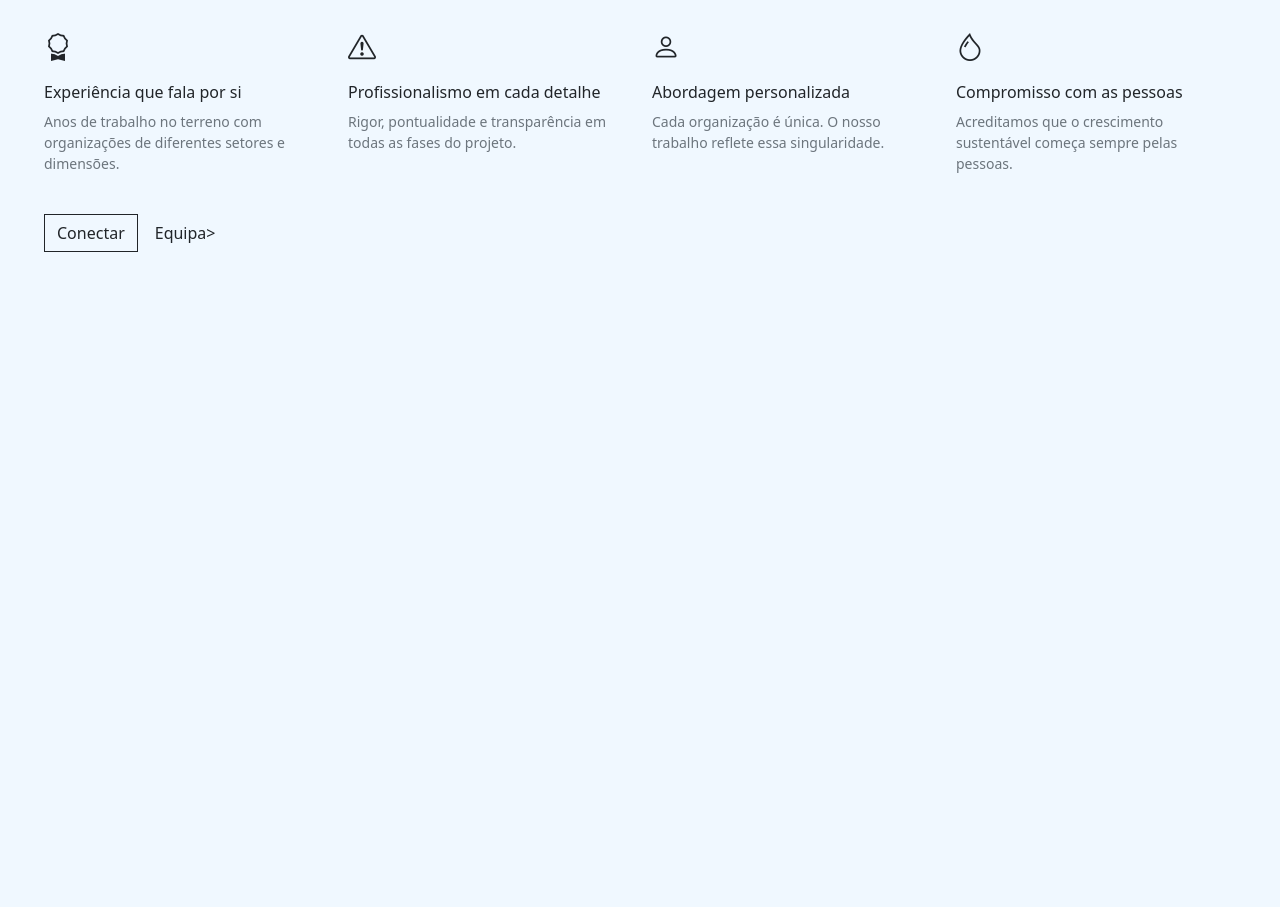
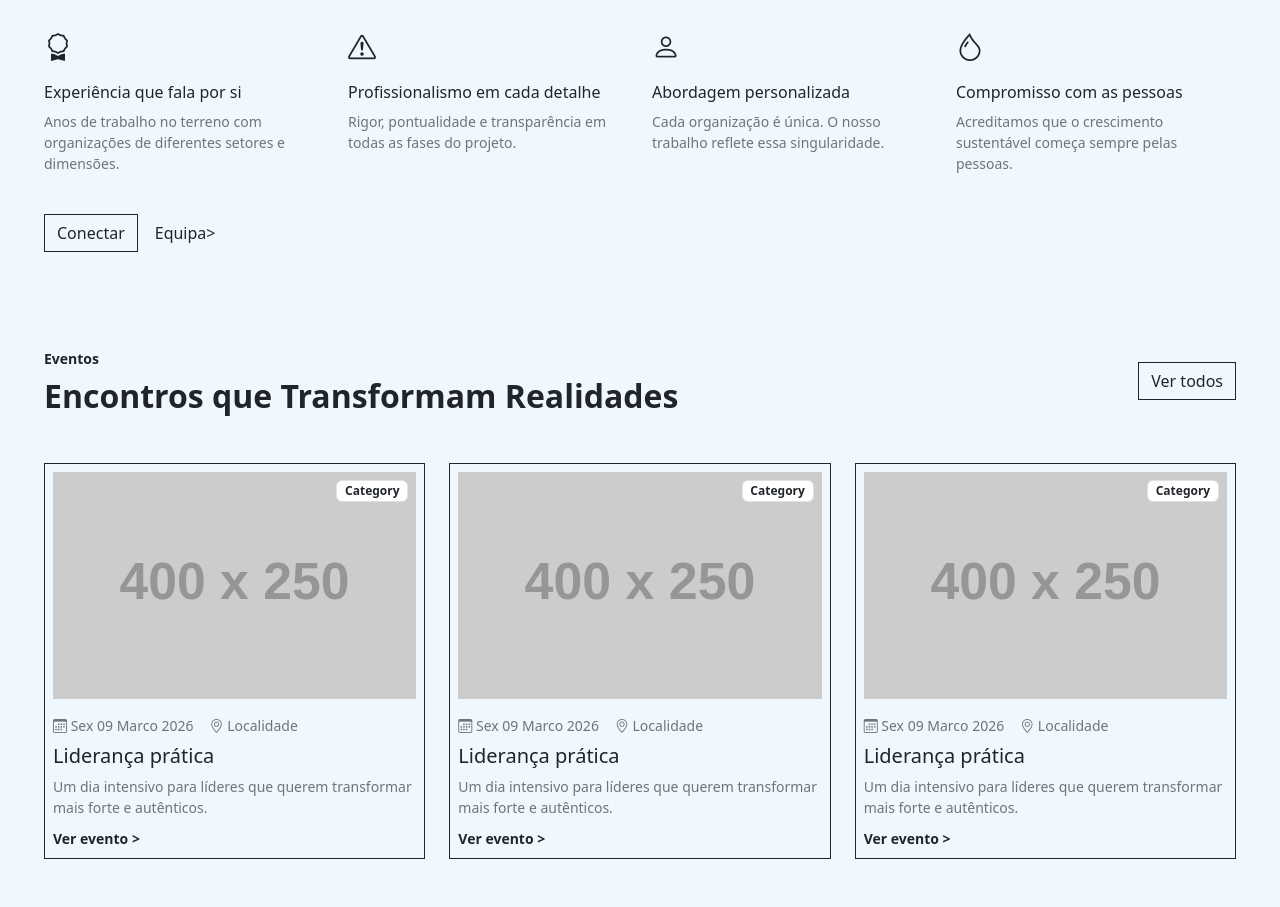
Before and after one commit to OSDesign-Labs/castrosConsulting_26_BW, a plain HTML site: page index.html in a window 1280 px wide. Shown: the part 1559-2466 px from the top of the page. Before the commit the page ends 1859 px from the top, so only its background shows below. Drawn offline with nearby package versions, Linux system fonts and the light colour scheme; placeholder pictures from the web are drawn by us.

Commit message:
feat: Add Eventos section

```diff
--- a/index.html
+++ b/index.html
@@ -193,6 +193,83 @@
             </div>
         </div>
     </section>
+
+        <!-- 01.8- EVENTOS — Marcos's Section -->
+    <section id="events" class="py-5">
+        <div class="container-fluid">
+
+            <div class="row align-items-center mb-5">
+                <div class="col">
+                    <p class="fw-bold small mb-2">Eventos</p>
+                    <h2 class="fw-bolder mb-0">Encontros que Transformam Realidades</h2>
+                </div>
+                <div class="col-auto">
+                    <a href="#events" class="btn btn-outline-dark rounded-0">Ver todos</a>
+                </div>
+            </div>
+
+            <div class="row g-4">
+
+                <div class="col-md-4">
+                    <div class="border border-dark p-2 h-100">
+                        <div class="position-relative mb-3">
+                            <img src="https://placehold.co/400x250" class="img-fluid " alt="Liderança prática">
+                            <span class="position-absolute top-0 end-0 m-2 badge bg-white text-dark border">Category</span>
+                        </div>
+                        <div class="d-flex gap-3 small text-secondary mb-2">
+                            <span><i class="bi bi-calendar3"></i> Sex 09 Marco 2026</span>
+                            <span><i class="bi bi-geo-alt"></i> Localidade</span>
+                        </div>
+                        <h3 class="h5 mb-2">Liderança prática</h3>
+                        <p class="small text-secondary mb-2">
+                            Um dia intensivo para líderes que querem transformar mais
+                            forte e autênticos.
+                        </p>
+                        <a href="#events" class="text-dark text-decoration-none fw-bold small">Ver evento <span class="arrowRight">&gt;</span></a>
+                    </div>
+                </div>
+
+                <div class="col-md-4">
+                    <div class="border border-dark p-2 h-100">
+                        <div class="position-relative mb-3">
+                            <img src="https://placehold.co/400x250" class="img-fluid " alt="Liderança prática">
+                            <span class="position-absolute top-0 end-0 m-2 badge bg-white text-dark border">Category</span>
+                        </div>
+                        <div class="d-flex gap-3 small text-secondary mb-2">
+                            <span><i class="bi bi-calendar3"></i> Sex 09 Marco 2026</span>
+                            <span><i class="bi bi-geo-alt"></i> Localidade</span>
+                        </div>
+                        <h3 class="h5 mb-2">Liderança prática</h3>
+                        <p class="small text-secondary mb-2">
+                            Um dia intensivo para líderes que querem transformar mais
+                            forte e autênticos.
+                        </p>
+                        <a href="#events" class="text-dark text-decoration-none fw-bold small">Ver evento <span class="arrowRight">&gt;</span></a>
+                    </div>
+                </div>
+
+                <div class="col-md-4">
+                    <div class="border border-dark p-2 h-100">
+                        <div class="position-relative mb-3">
+                            <img src="https://placehold.co/400x250" class="img-fluid " alt="Liderança prática">
+                            <span class="position-absolute top-0 end-0 m-2 badge bg-white text-dark border">Category</span>
+                        </div>
+                        <div class="d-flex gap-3 small text-secondary mb-2">
+                            <span><i class="bi bi-calendar3"></i> Sex 09 Marco 2026</span>
+                            <span><i class="bi bi-geo-alt"></i> Localidade</span>
+                        </div>
+                        <h3 class="h5 mb-2">Liderança prática</h3>
+                        <p class="small text-secondary mb-2">
+                            Um dia intensivo para líderes que querem transformar mais
+                            forte e autênticos.
+                        </p>
+                        <a href="#events" class="text-dark text-decoration-none fw-bold small">Ver evento <span class="arrowRight">&gt;</span></a>
+                    </div>
+                </div>
+
+            </div>
+        </div>
+    </section>
     <script src="https://cdn.jsdelivr.net/npm/bootstrap@5.3.3/dist/js/bootstrap.bundle.min.js"></script>
     <script src="https://unpkg.com/aos@2.3.1/dist/aos.js"></script>
     <script>
```
